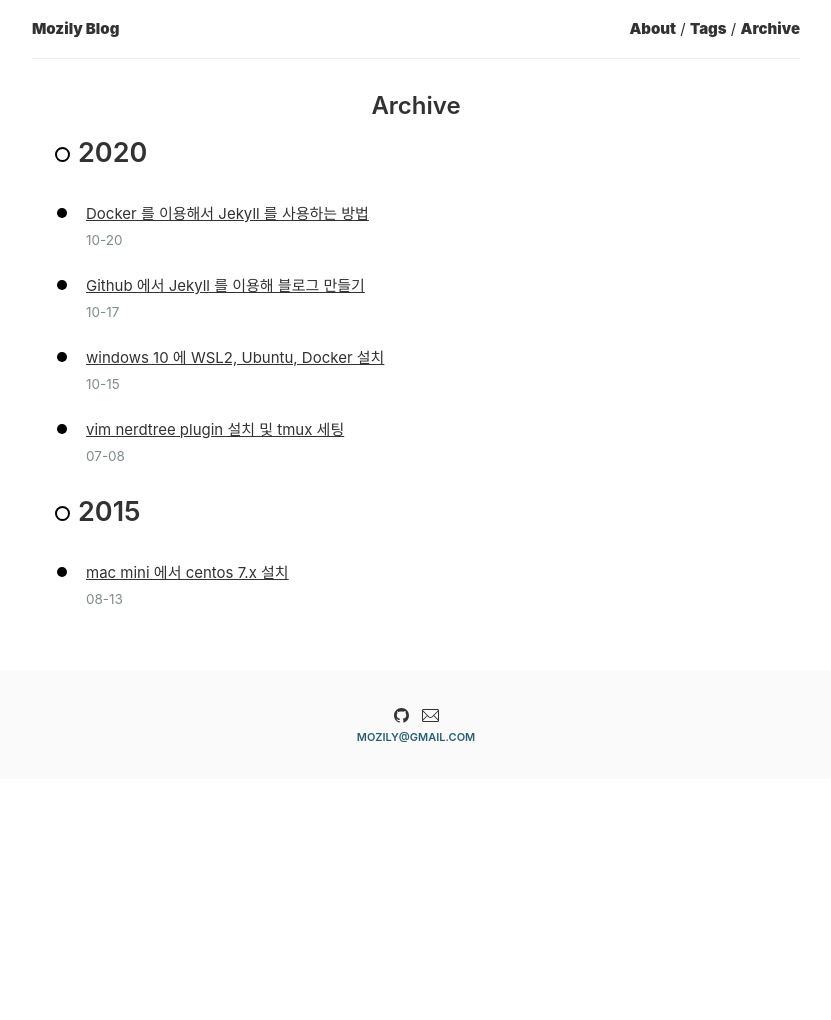
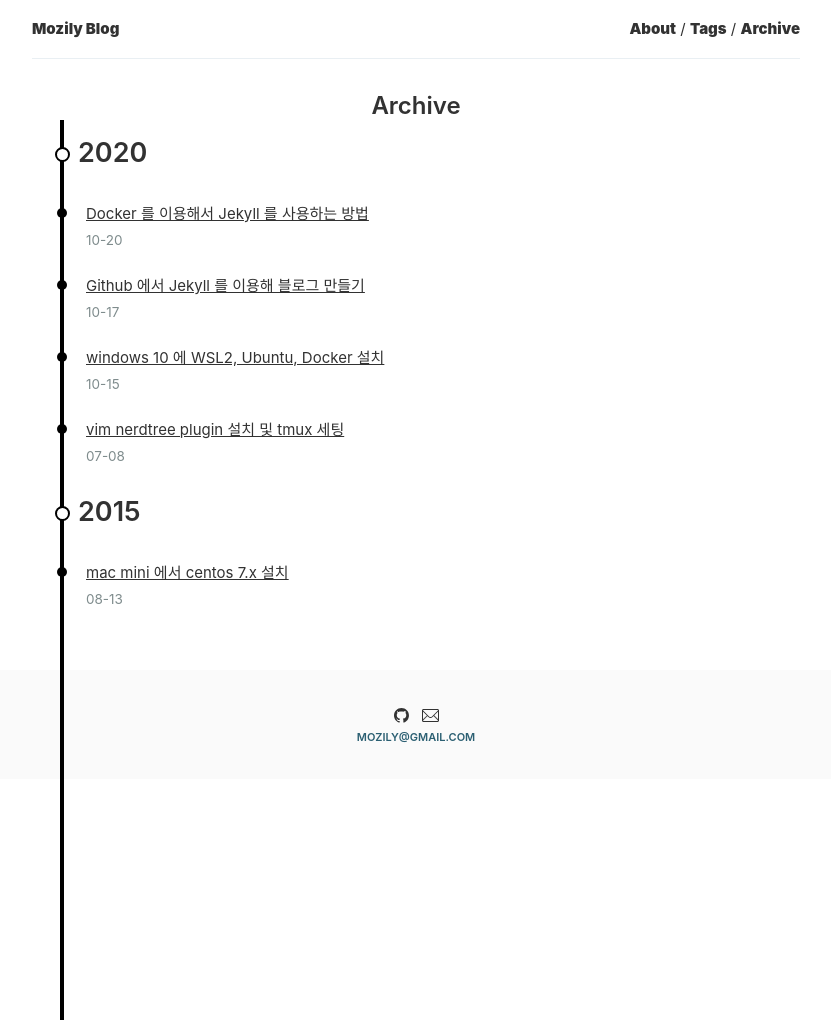
Before and after one commit to mozily/mozily.github.io, a Jekyll site: the page built from _pages/archive.html, in a window 1280 px wide. Shown: the whole page, without its empty margins (224-1055 px from the left). Built offline with Jekyll 4.4.1, drawn with Linux system fonts in a browser that asks for light colours; before the commit the page ends 900 px from its top, so only the background shows below that.

Commit message:
- archive 페이지 css 수정

```diff
--- a/_sass/components/_archive.scss
+++ b/_sass/components/_archive.scss
@@ -13,14 +13,14 @@
 //  width: 4px;
 //}
 
-//#archives {
-//  position: absolute;
-//  //top: 120px;
-//  height: 100%;
-//  width: 4px;
-//  margin-left: 14px;
-//  background-color: #000000;
-//}
+#archives {
+  position: absolute;
+  top: 120px;
+  height: 100%;
+  width: 4px;
+  margin-left: 14px;
+  background-color: #000000;
+}
 
 .c-archive {
   padding-left: 30px;
```
